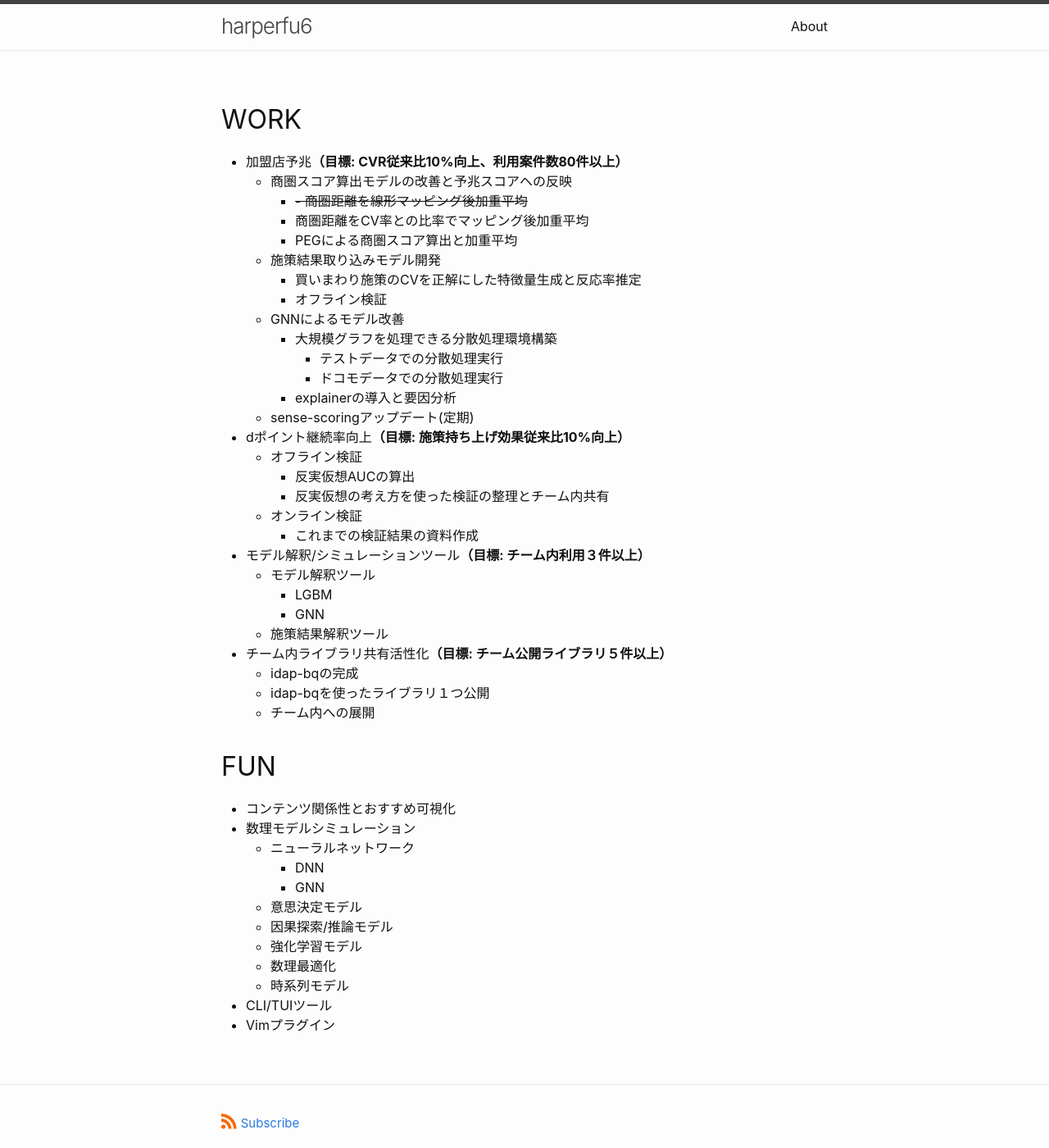
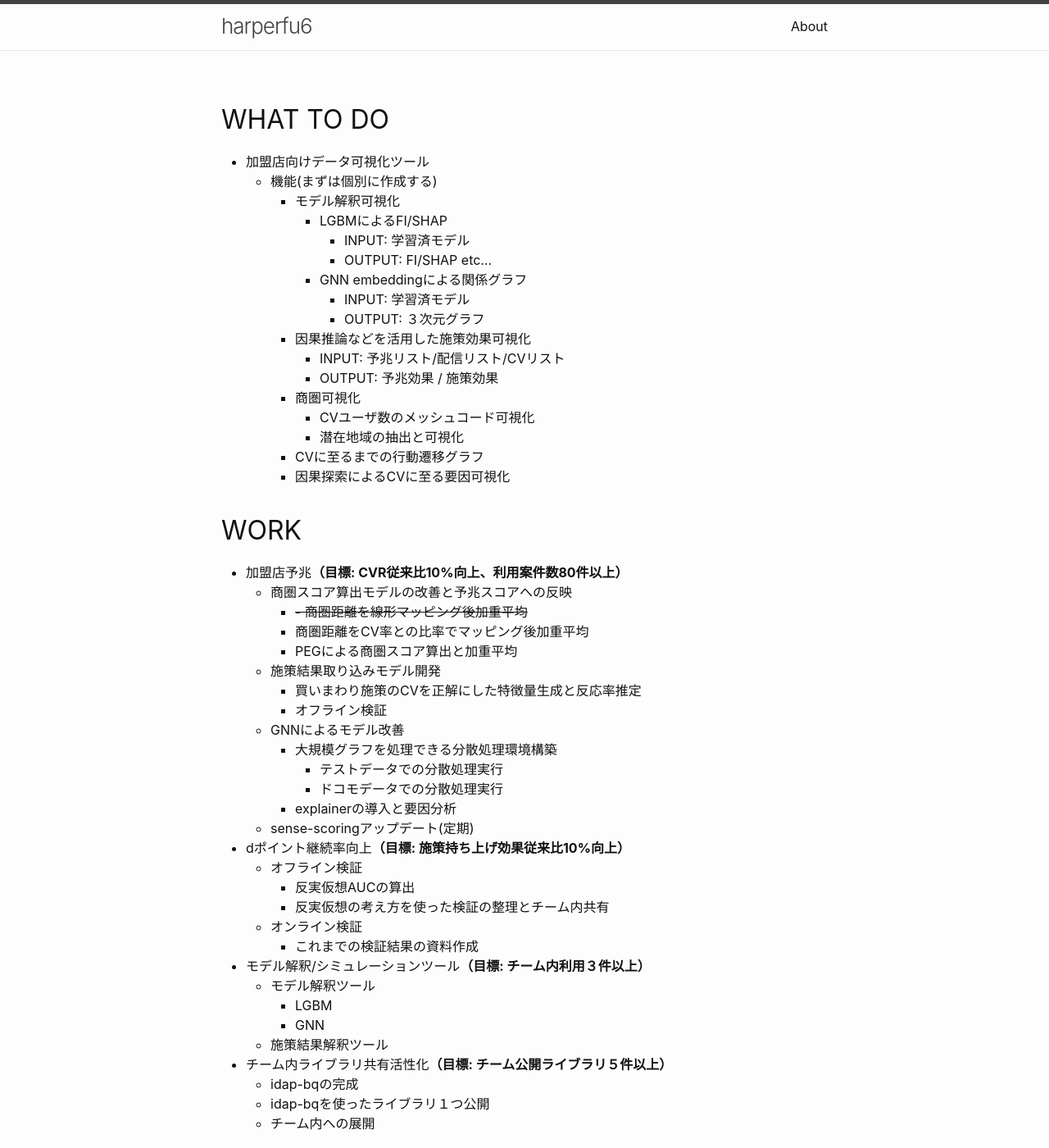
Before and after one commit to harperfu6/harperfu6.github.io, a Jekyll site: the page built from todo.md, in a window 1280 px wide and 1400 px high. Shown: the whole window at 82% size. Built offline with Jekyll 4.4.1, drawn with Linux system fonts in a browser that asks for light colours.

Commit message:
update todo

```diff
--- a/todo.md
+++ b/todo.md
@@ -3,6 +3,25 @@ layout: page
 title: Todo
 permalink: /todo/
 ---
+
+## WHAT TO DO
+- 加盟店向けデータ可視化ツール
+	- 機能(まずは個別に作成する)
+		- モデル解釈可視化
+			- LGBMによるFI/SHAP
+				- INPUT: 学習済モデル
+				- OUTPUT: FI/SHAP etc...
+			- GNN embeddingによる関係グラフ
+				- INPUT: 学習済モデル
+				- OUTPUT: ３次元グラフ
+		- 因果推論などを活用した施策効果可視化
+			- INPUT: 予兆リスト/配信リスト/CVリスト
+			- OUTPUT: 予兆効果 / 施策効果
+		- 商圏可視化
+			- CVユーザ数のメッシュコード可視化
+			- 潜在地域の抽出と可視化
+		- CVに至るまでの行動遷移グラフ
+		- 因果探索によるCVに至る要因可視化
 
 ## WORK
 - 加盟店予兆**（目標: CVR従来比10%向上、利用案件数80件以上）**
@@ -44,8 +63,8 @@ permalink: /todo/
 		- GNN
 	- 意思決定モデル
 	- 因果探索/推論モデル
+	- 時系列モデル
 	- 強化学習モデル
 	- 数理最適化
-	- 時系列モデル
 - CLI/TUIツール
 - Vimプラグイン
```
Also changed, not shown: 1 other file.
